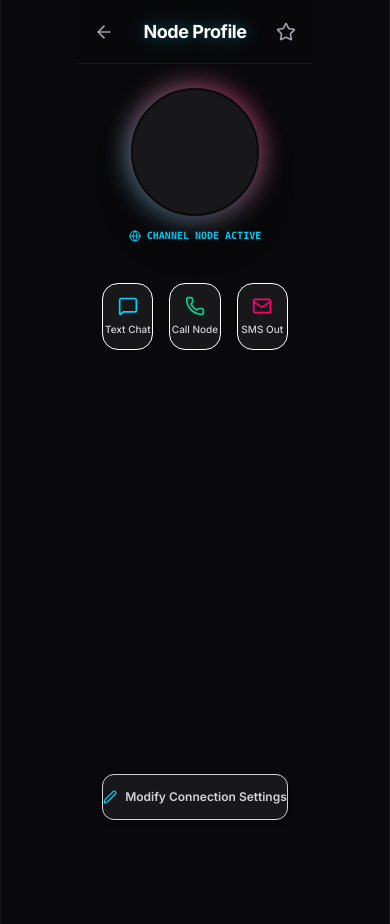
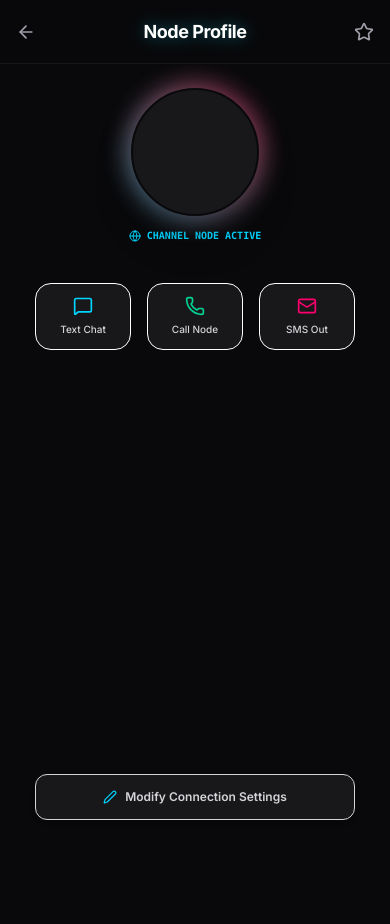
Before and after one commit to neurasamu-ai/NeuraChat-ai, a Next.js app: page /profile in a window 390 px wide. Built offline with nearby package versions, Linux system fonts and the light colour scheme.

Commit message:
design: make page and navigation wrappers responsive for full screen mobile support

```diff
--- a/app/chat-detail/page.tsx
+++ b/app/chat-detail/page.tsx
@@ -326,7 +326,7 @@ function ChatDetailContent() {
   const hasTextOrMedia = inputText.trim().length > 0 || selectedImage !== null;
 
   return (
-    <div className="fixed inset-x-0 top-0 bottom-0 max-w-md mx-auto bg-zinc-950 text-white flex flex-col z-30 overflow-hidden border-x border-zinc-900 shadow-2xl">
+    <div className="fixed inset-x-0 top-0 bottom-0 w-full md:max-w-md md:mx-auto bg-zinc-950 text-white flex flex-col z-30 overflow-hidden md:border-x border-zinc-900 shadow-2xl">
       {/* Pink Glowing pulsing header component */}
       <Header
         title={name}
--- a/app/layout.tsx
+++ b/app/layout.tsx
@@ -29,7 +29,7 @@ export default function RootLayout({ children }: { children: React.ReactNode })
       >
         <ConsoleInterceptor />
         <ThemeManager />
-        <div className="flex-1 flex flex-col w-full max-w-md mx-auto relative border-x border-zinc-900 shadow-2xl bg-zinc-950 pb-20">
+        <div className="flex-1 flex flex-col w-full md:max-w-md md:mx-auto relative md:border-x border-zinc-900 shadow-2xl bg-zinc-950 pb-20">
           {children}
         </div>
       </body>
--- a/app/page.tsx
+++ b/app/page.tsx
@@ -123,7 +123,7 @@ export default function SplashScreen() {
           initial={{ opacity: 1 }}
           exit={{ opacity: 0 }}
           transition={{ duration: 0.4 }}
-          className="fixed inset-0 w-full h-full max-w-md mx-auto bg-black flex flex-col items-center justify-center overflow-hidden z-50 select-none pb-20"
+          className="fixed inset-0 w-full h-full md:max-w-md md:mx-auto bg-black flex flex-col items-center justify-center overflow-hidden z-50 select-none pb-20"
           id="splash-screen-container"
         >
           {/* Neural Canvas Background */}
--- a/app/profile/page.tsx
+++ b/app/profile/page.tsx
@@ -129,7 +129,7 @@ function ProfileContent() {
   };
 
   return (
-    <div className="flex flex-col h-screen max-w-md mx-auto bg-zinc-950 text-white relative">
+    <div className="flex flex-col h-screen w-full md:max-w-md md:mx-auto bg-zinc-950 text-white relative">
 
       {/* Sticky default Header with back navigation route to Contacts */}
       <Header
--- a/components/BottomNav.tsx
+++ b/components/BottomNav.tsx
@@ -29,7 +29,7 @@ export default function BottomNav({ currentTab }: BottomNavProps) {
   ];
 
   return (
-    <nav className="fixed bottom-0 left-0 right-0 max-w-md mx-auto h-20 bg-zinc-950/95 backdrop-blur-md border-t border-zinc-900 flex justify-around items-center px-4 z-40 select-none pb-safe">
+    <nav className="fixed bottom-0 left-0 right-0 w-full md:max-w-md md:mx-auto h-20 bg-zinc-950/95 backdrop-blur-md border-t border-zinc-900 flex justify-around items-center px-4 z-40 select-none pb-safe">
       {tabs.map((tab) => {
         const isActive = activeTab === tab.id;
         const Icon = tab.icon;
```
